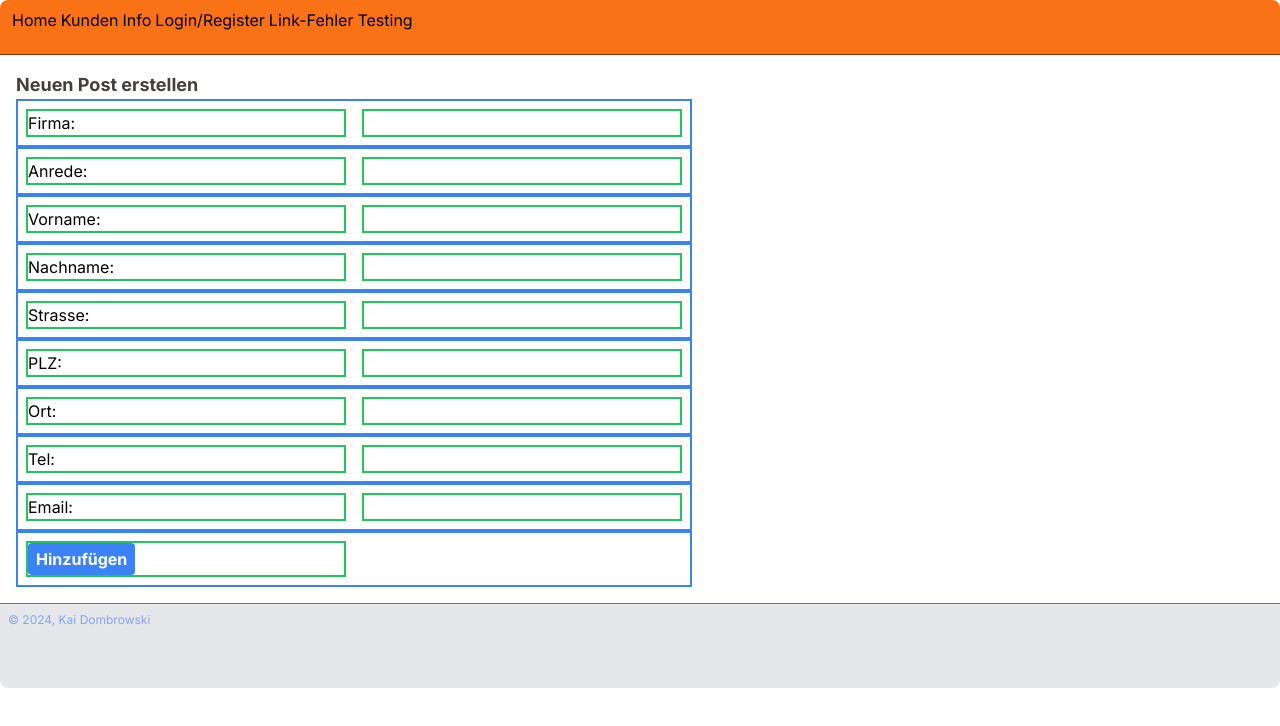
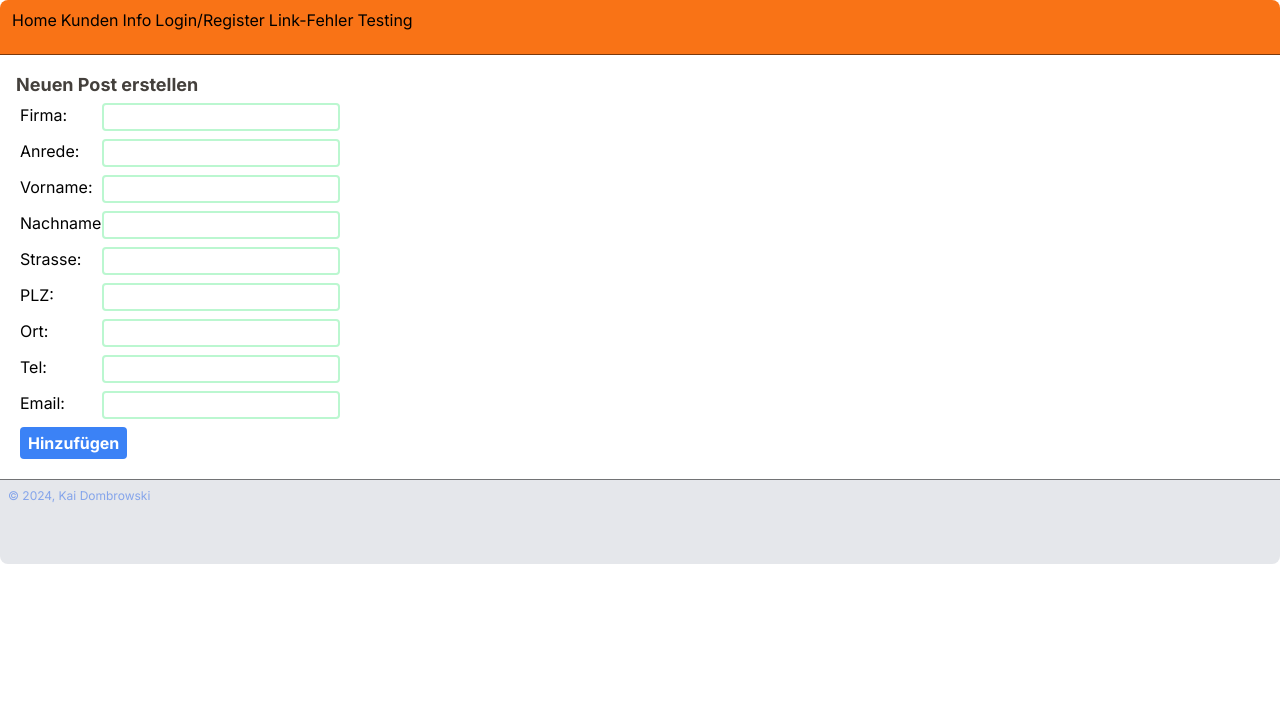
Before and after one commit to chefkoch0312/littlecrm3, a Next.js app: page /kunden/kunde/create in a window 1280 px wide. Shown: the top 726 px of the page. Built offline with nearby package versions, Linux system fonts and the light colour scheme.

Commit message:
kunde (create)

```diff
--- a/_data/db.json
+++ b/_data/db.json
@@ -29,150 +29,6 @@
       "ort": "hier",
       "tel": "12345",
       "email": "p.lustig@locaho.st"
-    },
-    {
-      "id": "2",
-      "firma": "",
-      "anrede": "frau",
-      "vorname": "petra",
-      "nachname": "musterfrau",
-      "strasse": "dort weg 2a",
-      "plz": "12345",
-      "ort": "dort",
-      "tel": "12345",
-      "email": "pm@gibts.net"
-    },
-    {
-      "id": "3",
-      "firma": "firma",
-      "anrede": "",
-      "vorname": "",
-      "nachname": "",
-      "strasse": "sonst-wo 1",
-      "plz": "12480",
-      "ort": "überall",
-      "tel": "",
-      "email": "kontakt@blubb.de"
-    },
-    {
-      "id": "4",
-      "firma": "",
-      "anrede": "herr",
-      "vorname": "peter der zweite",
-      "nachname": "lustig",
-      "strasse": "hier-str. 1",
-      "plz": "12345",
-      "ort": "hier",
-      "tel": "12345",
-      "email": "p.lustig@locaho.st"
-    },
-    {
-      "id": "5",
-      "firma": "",
-      "anrede": "herr",
-      "vorname": "peter der dritte",
-      "nachname": "lustig",
-      "strasse": "hier-str. 1",
-      "plz": "12345",
-      "ort": "hier",
-      "tel": "12345",
-      "email": "p.lustig@locaho.st"
-    },
-    {
-      "id": "6",
-      "firma": "",
-      "anrede": "herr",
-      "vorname": "peter der vierte",
-      "nachname": "lustig",
-      "strasse": "hier-str. 1",
-      "plz": "12345",
-      "ort": "hier",
-      "tel": "12345",
-      "email": "p.lustig@locaho.st"
-    },
-    {
-      "id": "7",
-      "firma": "",
-      "anrede": "herr",
-      "vorname": "peter der fünfte",
-      "nachname": "lustig",
-      "strasse": "hier-str. 1",
-      "plz": "12345",
-      "ort": "hier",
-      "tel": "12345",
-      "email": "p.lustig@locaho.st"
-    },
-    {
-      "id": "8",
-      "firma": "",
-      "anrede": "frau",
-      "vorname": "petra die zweite",
-      "nachname": "musterfrau",
-      "strasse": "dort weg 2a",
-      "plz": "12345",
-      "ort": "dort",
-      "tel": "12345",
-      "email": "pm@gibts.net"
-    },
-    {
-      "id": "9",
-      "firma": "",
-      "anrede": "frau",
-      "vorname": "petra die dritte",
-      "nachname": "musterfrau",
-      "strasse": "dort weg 2a",
-      "plz": "12345",
-      "ort": "dort",
-      "tel": "12345",
-      "email": "pm@gibts.net"
-    },
-    {
-      "id": "10",
-      "firma": "",
-      "anrede": "herr",
-      "vorname": "peter der sechste",
-      "nachname": "lustig",
-      "strasse": "hier-str. 1",
-      "plz": "12345",
-      "ort": "hier",
-      "tel": "12345",
-      "email": "p.lustig@locaho.st"
-    },
-    {
-      "id": "11",
-      "firma": "",
-      "anrede": "herr",
-      "vorname": "peter",
-      "nachname": "lustig",
-      "strasse": "hier-str. 1",
-      "plz": "12345",
-      "ort": "hier",
-      "tel": "12345",
-      "email": "p.lustig@locaho.st"
-    },
-    {
-      "id": "12",
-      "firma": "",
-      "anrede": "frau",
-      "vorname": "petra die vierte",
-      "nachname": "musterfrau",
-      "strasse": "dort weg 2a",
-      "plz": "12345",
-      "ort": "dort",
-      "tel": "12345",
-      "email": "pm@gibts.net"
-    },
-    {
-      "id": "34d6",
-      "firma": "test-firma",
-      "anrede": "test-anrede",
-      "vorname": "test-vorname",
-      "nachname": "test-nachname",
-      "strasse": "test-strasse",
-      "plz": "test-plz",
-      "ort": "test-ort",
-      "tel": "test-tel",
-      "email": "test-email"
     }
   ],
   "appointments": [
--- a/app/kunden/kunde/create/CreateForm.jsx
+++ b/app/kunden/kunde/create/CreateForm.jsx
@@ -39,81 +39,91 @@ export default function CreateForm() {
 
     return (
         <form onSubmit={handleSubmit} >
-            <div className="columns-2 border-solid border-2 border-blue-500 p-2 w-auto inline-block">
-                <div className="border-solid border-2 border-green-500 w-80">Firma:</div>
-                <div className="border-solid border-2 border-green-500 w-80"><input
+            <div className="w-80">
+                <div className="columns-4 p-1 w-80 inline-block">
+                    <div className="w-56">Firma:</div>
+                    <div className="w-80"><input
+                        className="input input-green"
                         required
                         type="text"
                         onChange={(e) => setFirma(e.target.value)}
                         value={firma}
                     /></div>
                 </div>
-            <div className="columns-2 border-solid border-2 border-blue-500 p-2 w-auto inline-block">
-                <div className="border-solid border-2 border-green-500 w-80">Anrede:</div>
-                <div className="border-solid border-2 border-green-500 w-80"><input
+                <div className="columns-4 p-1 w-80 inline-block">
+                    <div className="w-56">Anrede:</div>
+                    <div className="w-80"><input
+                        className="input input-green"
                         required
                         type="text"
                         onChange={(e) => setAnrede(e.target.value)}
                         value={anrede}
                     /></div>
                 </div>
-            <div className="columns-2 border-solid border-2 border-blue-500 p-2 w-auto inline-block">
-                <div className="border-solid border-2 border-green-500 w-80">Vorname:</div>
-                <div className="border-solid border-2 border-green-500 w-80"><input
+                <div className="columns-4 p-1 w-80 inline-block">
+                    <div className="w-56">Vorname:</div>
+                    <div className="w-80"><input
+                        className="input input-green"
                         required
                         type="text"
                         onChange={(e) => setVorname(e.target.value)}
                         value={vorname}
                     /></div>
                 </div>
-            <div className="columns-2 border-solid border-2 border-blue-500 p-2 w-auto inline-block">
-                <div className="border-solid border-2 border-green-500 w-80">Nachname:</div>
-                <div className="border-solid border-2 border-green-500 w-80"><input
+                <div className="columns-4 p-1 w-80 inline-block">
+                    <div className="w-56">Nachname:</div>
+                    <div className="w-80"><input
+                        className="input input-green"
                         required
                         type="text"
                         onChange={(e) => setNachname(e.target.value)}
                         value={nachname}
                     /></div>
                 </div>
-            <div className="columns-2 border-solid border-2 border-blue-500 p-2 w-auto inline-block">
-                <div className="border-solid border-2 border-green-500 w-80">Strasse:</div>
-                <div className="border-solid border-2 border-green-500 w-80"><input
+                <div className="columns-4 p-1 w-80 inline-block">
+                    <div className="w-56">Strasse:</div>
+                    <div className="w-80"><input
+                        className="input input-green"
                         required
                         type="text"
                         onChange={(e) => setStrasse(e.target.value)}
                         value={strasse}
                     /></div>
                 </div>
-            <div className="columns-2 border-solid border-2 border-blue-500 p-2 w-auto inline-block">
-                <div className="border-solid border-2 border-green-500 w-80">PLZ:</div>
-                <div className="border-solid border-2 border-green-500 w-80"><input
+                <div className="columns-4 p-1 w-80 inline-block">
+                    <div className="w-56">PLZ:</div>
+                    <div className="w-80"><input
+                        className="input input-green"
                         required
                         type="text"
                         onChange={(e) => setPLZ(e.target.value)}
                         value={plz}
                     /></div>
                 </div>
-            <div className="columns-2 border-solid border-2 border-blue-500 p-2 w-auto inline-block">
-                <div className="border-solid border-2 border-green-500 w-80">Ort:</div>
-                <div className="border-solid border-2 border-green-500 w-80"><input
+                <div className="columns-4 p-1 w-80 inline-block">
+                    <div className="w-56">Ort:</div>
+                    <div className="w-80"><input
+                        className="input input-green"
                         required
                         type="text"
                         onChange={(e) => setOrt(e.target.value)}
                         value={ort}
                     /></div>
                 </div>
-            <div className="columns-2 border-solid border-2 border-blue-500 p-2 w-auto inline-block">
-                <div className="border-solid border-2 border-green-500 w-80">Tel:</div>
-                <div className="border-solid border-2 border-green-500 w-80"><input
+                <div className="columns-4 p-1 w-80 inline-block">
+                    <div className="w-56">Tel:</div>
+                    <div className="w-80"><input
+                        className="input input-green"
                         required
                         type="text"
                         onChange={(e) => setTel(e.target.value)}
                         value={tel}
                     /></div>
                 </div>
-            <div className="columns-2 border-solid border-2 border-blue-500 p-2 w-auto inline-block">
-                <div className="border-solid border-2 border-green-500 w-80">Email:</div>
-                <div className="border-solid border-2 border-green-500 w-80"><input
+                <div className="columns-4 p-1 w-80 inline-block">
+                    <div className="w-56">Email:</div>
+                    <div className="w-80"><input
+                        className="input input-green"
                         required
                         type="text"
                         onChange={(e) => setEmail(e.target.value)}
@@ -121,14 +131,15 @@ export default function CreateForm() {
                     /></div>
                 </div>
 
-            <div className="columns-2 border-solid border-2 border-blue-500 p-2 w-auto inline-block">
-                <div className="border-solid border-2 border-green-500 w-80">
+                <div className="columns-4 p-1 w-80 inline-block">
+                    <div className="w-56">
                         <button className="btn btn-blue" disabled={isLoading} >
                             {isLoading && <span>Speichern...</span>}
                             {!isLoading && <span>Hinzufügen</span>}
                         </button>
                     </div>
                 </div>
+            </div>
         </form >
     )
 }
--- a/app/kunden/page.jsx
+++ b/app/kunden/page.jsx
@@ -4,8 +4,8 @@ import Link from 'next/link'
 let mySearch = "";
 
 async function getData() {
+    await new Promise(resolve => setTimeout(resolve, 1000));
     // await new Promise(resolve => setTimeout(resolve, 5000));
-
     // throw new Error('Simulierter Fehler beim Abrufen der Kunden-Daten');
 
     const res = await fetch('http://localhost:4000/customer/', {
@@ -37,7 +37,7 @@ export default async function Page() {
                 <h2>Kunden-Übersicht:</h2>
                 <div className="flex">
                     <div className="mb-2 ">
-                        Suche: <input className="border-solid border-2 border-green-500" type="text" />
+                        Suche: <input className="input input-green" type="text" />
                     </div>
                     <div className="ml-5">
                         <Link className="btn btn-blue" href="/kunden/kunde/create">Neu</Link>
--- a/public/assets/css/style.css
+++ b/public/assets/css/style.css
@@ -20,7 +20,7 @@ main {
 }
 
 .btn {
-    @apply font-bold px-2 py-1 rounded;
+    @apply font-bold px-2 py-1 rounded ;
 }
 
 .btn-blue {
@@ -31,6 +31,14 @@ main {
     @apply bg-blue-700;
 }
 
+.input {
+    /* @apply px-2 py-1 rounded; */
+    @apply rounded
+}
+.input-green {
+    @apply border-solid border-2 border-green-200;
+}
+
 h1 {
     @apply text-stone-700 text-xl font-bold;
 }
```
Also changed, not shown: _data/db copy.json (added, +194 -0 lines), app/testing/page.jsx (+10 -0 lines). Lines whose indentation alone changed are shown as unchanged.
